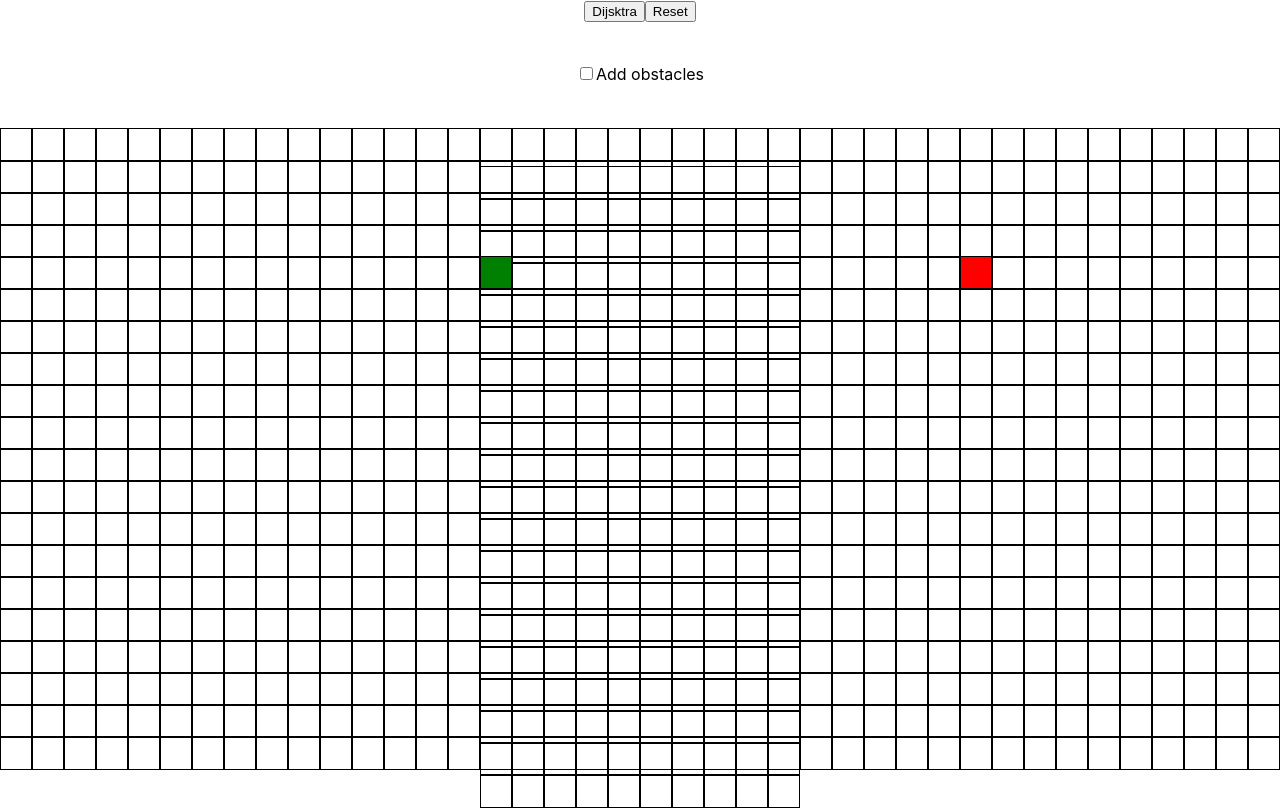
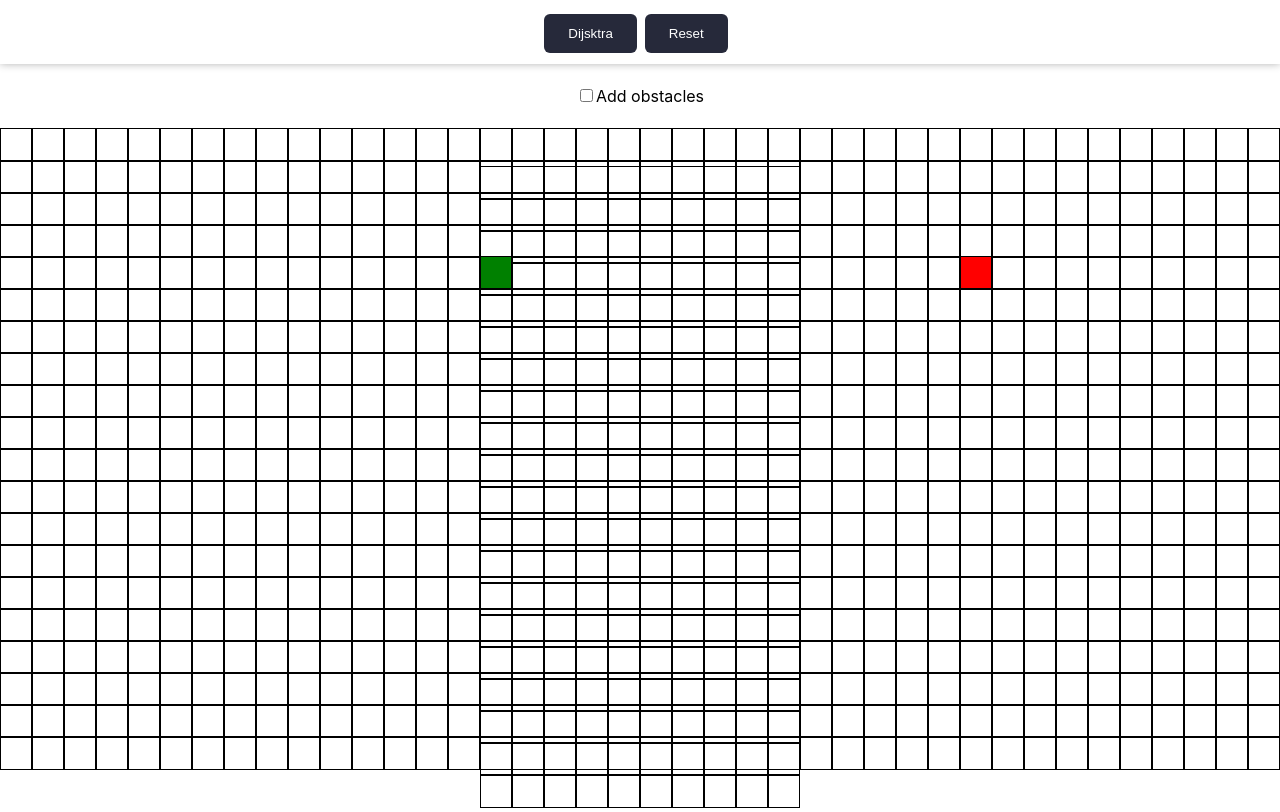
Before and after one commit to kelinox/pathfindingvisualizer, a React (Create React App) app: page / in a window 1280 px wide. Built offline with nearby package versions, Linux system fonts and the light colour scheme.

Commit message:
Update ui and add behaviour to select obstacle nodes

```diff
--- a/src/PathVisualizer/Node/Node.css
+++ b/src/PathVisualizer/Node/Node.css
@@ -37,7 +37,14 @@
 }
 
 .obstacle {
-  background-color: brown;
+  animation-name: obstacle;
+  animation-duration: 0.4s;
+  animation-timing-function: ease-out;
+  animation-delay: 0;
+  animation-direction: alternate;
+  animation-iteration-count: 1;
+  animation-fill-mode: forwards;
+  animation-play-state: running;
 }
 
 @keyframes visitedAnimation {
@@ -78,3 +85,20 @@
     background-color: rgb(255, 254, 106);
   }
 }
+
+@keyframes obstacle {
+  0% {
+    transform: scale(0.6);
+    background-color: brown;
+  }
+
+  50% {
+    transform: scale(1.2);
+    background-color: brown;
+  }
+
+  100% {
+    transform: scale(1);
+    background-color: brown;
+  }
+}
--- a/src/PathVisualizer/Node/Node.jsx
+++ b/src/PathVisualizer/Node/Node.jsx
@@ -27,6 +27,7 @@ class Node extends Component {
       <div
         className={`node ${this.state.extraClass} ${color}`}
         onClick={this.handleClick.bind(this)}
+        onMouseOver={this.handleMouseOver.bind(this)}
       ></div>
     );
   }
@@ -34,6 +35,10 @@ class Node extends Component {
   handleClick() {
     this.props.onClick(this.props.row, this.props.col);
   }
+
+  handleMouseOver() {
+    this.props.onMouseOver(this.props.row, this.props.col);
+  }
 }
 
 export default Node;
--- a/src/PathVisualizer/PathVisualizer.css
+++ b/src/PathVisualizer/PathVisualizer.css
@@ -1,9 +1,28 @@
 #header {
   height: 64px;
+  line-height: 64px;
+  box-shadow: 0px 0px 8px 0px rgba(0, 0, 0, 0.3);
+}
+
+#header > button {
+  padding: 12px;
+  padding-left: 24px;
+  padding-right: 24px;
+  margin-right: 8px;
+  border: none;
+  border-radius: 6px;
+  color: white;
+  background-color: #26293a;
+  cursor: pointer;
+}
+
+#header > button:hover {
+  background-color: #191b25;
 }
 
 #actions {
   height: 64px;
+  line-height: 64px;
 }
 
 #grid > div {
--- a/src/PathVisualizer/PathVisualizer.jsx
+++ b/src/PathVisualizer/PathVisualizer.jsx
@@ -10,9 +10,11 @@ class PathVisualizer extends Component {
       start: [4, 15],
       end: [4, 30],
       addObstacles: false,
+      mouseDown: false,
     };
 
     this.handleClick = this.handleClick.bind(this);
+    this.handleMouseOver = this.handleMouseOver.bind(this);
   }
 
   componentDidMount() {
@@ -37,7 +39,11 @@ class PathVisualizer extends Component {
           />
           <label htmlFor="obstacle">Add obstacles</label>
         </div>
-        <div id="grid">
+        <div
+          id="grid"
+          onMouseDown={this.handleMouseDown.bind(this)}
+          onMouseUp={this.handleMouseUp.bind(this)}
+        >
           {nodes.map((row, index) => {
             return (
               <div key={index} className="column">
@@ -53,6 +59,7 @@ class PathVisualizer extends Component {
                       row={node.row}
                       col={node.col}
                       obstacle={node.obstacle}
+                      onMouseOver={this.handleMouseOver}
                     />
                   );
                 })}
@@ -64,9 +71,34 @@ class PathVisualizer extends Component {
     );
   }
 
+  handleMouseDown() {
+    this.setState({
+      mouseDown: true,
+    });
+  }
+
+  handleMouseUp() {
+    this.setState({
+      mouseDown: false,
+    });
+  }
+
   handleObstacleCheck(e) {
     const addObstacles = e.target.checked;
     this.setState({ addObstacles });
+  }
+
+  handleMouseOver(row, col) {
+    const { nodes } = this.state;
+    if (
+      this.state.addObstacles &&
+      this.state.mouseDown &&
+      !nodes[row][col].obstacle
+    ) {
+      console.log("test");
+      nodes[row][col].obstacle = true;
+      this.setState({ nodes });
+    }
   }
 
   handleClick(row, col) {
```
